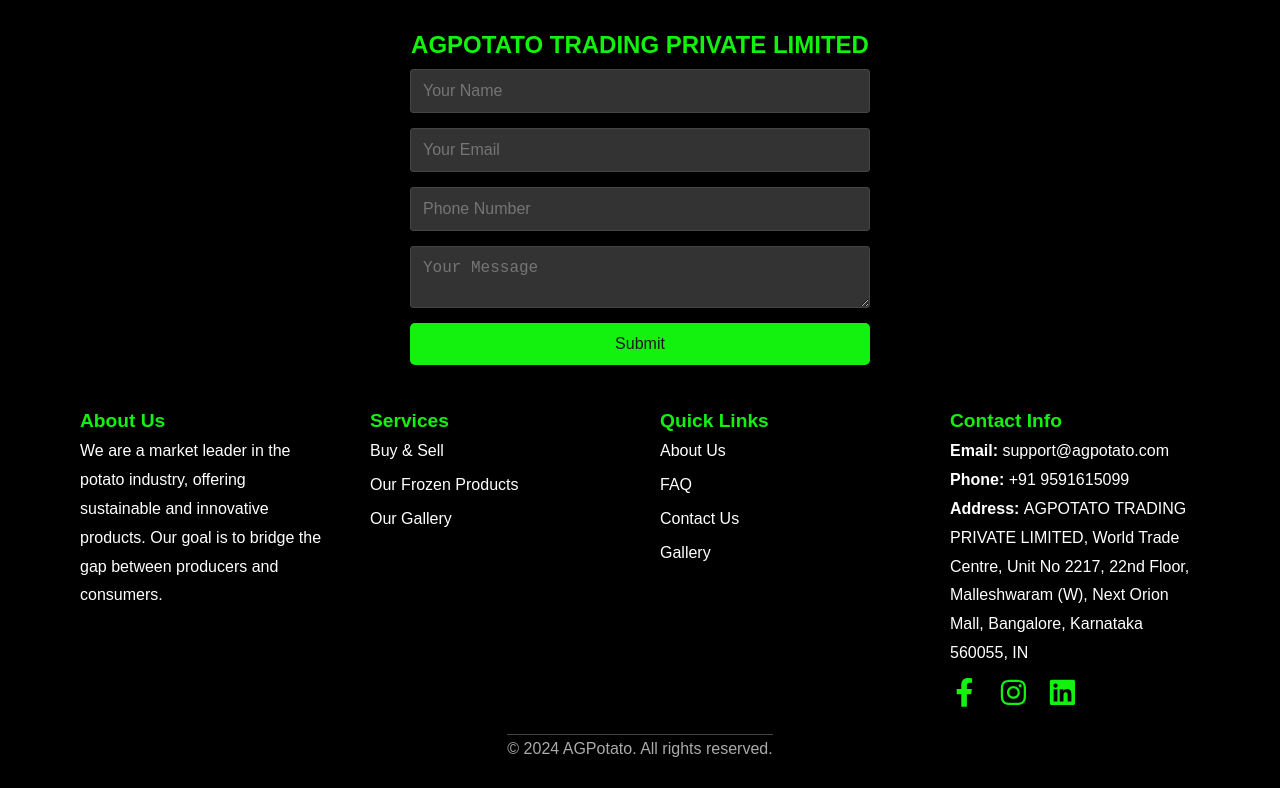
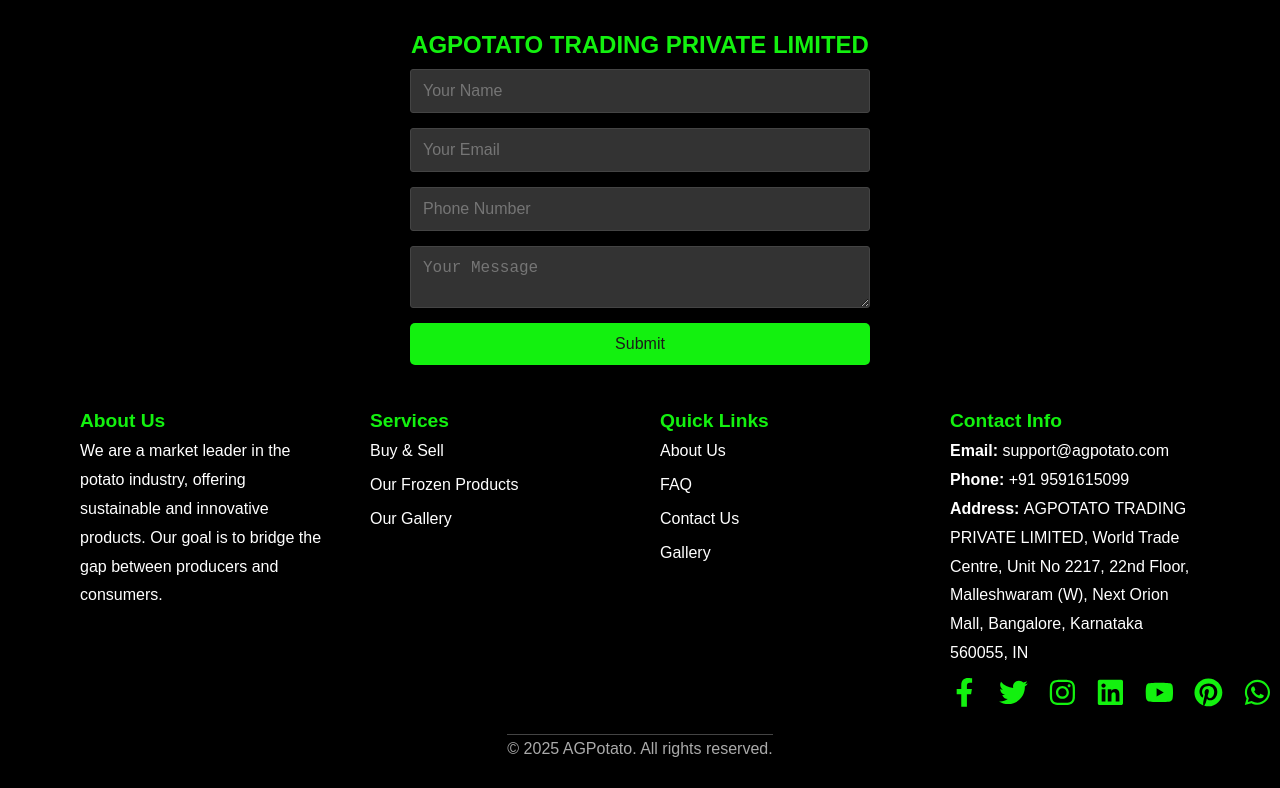
Before and after one commit to Shravan553/test, a Next.js app: page /components/About in a window 1280 px wide. Shown: the part 4610-5398 px from the top of the page. Built offline with nearby package versions, Linux system fonts and the light colour scheme.

Commit message:
first commit

```diff
--- a/src/app/Footer/Footer.tsx
+++ b/src/app/Footer/Footer.tsx
@@ -3,8 +3,7 @@
 import styles from "./Footer.module.css";
 import Link from "next/link";
 import Head from "next/head";
-
-import { FaFacebookF,  FaInstagram, FaLinkedin } from "react-icons/fa";
+import { FaFacebookF, FaInstagram, FaLinkedin, FaTwitter, FaYoutube, FaPinterest, FaWhatsapp } from "react-icons/fa";
 
 const Footer = () => {
   const formRef = useRef<HTMLFormElement>(null);
@@ -217,20 +216,29 @@
   <a href="https://www.facebook.com/share/1D3YExrYxU/" target="_blank" rel="noopener noreferrer">
                 <FaFacebookF />
   </a>
-              {/* <a href="https://twitter.com" target="_blank" rel="noopener noreferrer">
+  <a href="https://x.com/agpotato0" target="_blank" rel="noopener noreferrer">
     <FaTwitter />
-              </a> */}
+  </a>
   <a href="https://www.instagram.com/agpotato_?igsh=cW40b2Q1ZWpkdjNt" target="_blank" rel="noopener noreferrer">
                 <FaInstagram />
   </a>
   <a href="https://www.linkedin.com/company/106107647/admin/dashboard/" target="_blank" rel="noopener noreferrer">
                 <FaLinkedin />
   </a>
+  <a href="https://www.youtube.com/@Agpotato" target="_blank" rel="noopener noreferrer">
+    <FaYoutube />
+  </a>
+  <a href="https://in.pinterest.com/agpotato0" target="_blank" rel="noopener noreferrer">
+    <FaPinterest />
+  </a>
+  <a href=" https://whatsapp.com/channel/0029VanTtzGEQIaiMwZqvB1T" target="_blank" rel="noopener noreferrer">
+    <FaWhatsapp />
+  </a>
 </div>
           </div>
         </div>
         <div className={styles.footerBottom}>
-          <p>&copy; 2024 AGPotato. All rights reserved.</p>
+          <p>&copy; 2025 AGPotato. All rights reserved.</p>
         </div>
       </footer>
 
--- a/src/app/Homepotatotype/Homepotatotype.tsx
+++ b/src/app/Homepotatotype/Homepotatotype.tsx
@@ -60,7 +60,7 @@
           Explore Our Premium Potato Varieties
         </h2>
         <p className={styles.aboutText}>
-          AGPotato offers a variety of premium potato types suited for all
+          AGPOTATO offers a variety of premium potato types suited for all
           needs. Our <strong>3797</strong> variety is prized for its high yield
           and adaptability across regions. The <strong>302 Hybrid</strong> is
           known for its disease resistance and ideal chip-making quality.{" "}
```
Lines whose indentation alone changed are shown as unchanged.
